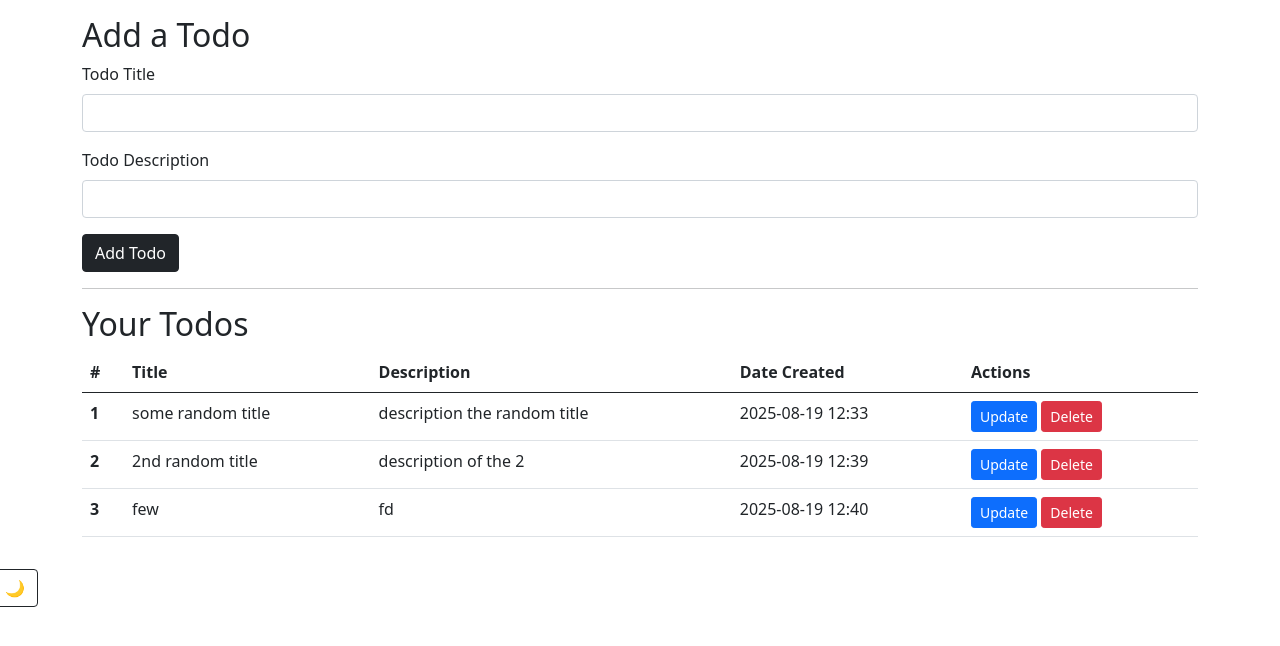
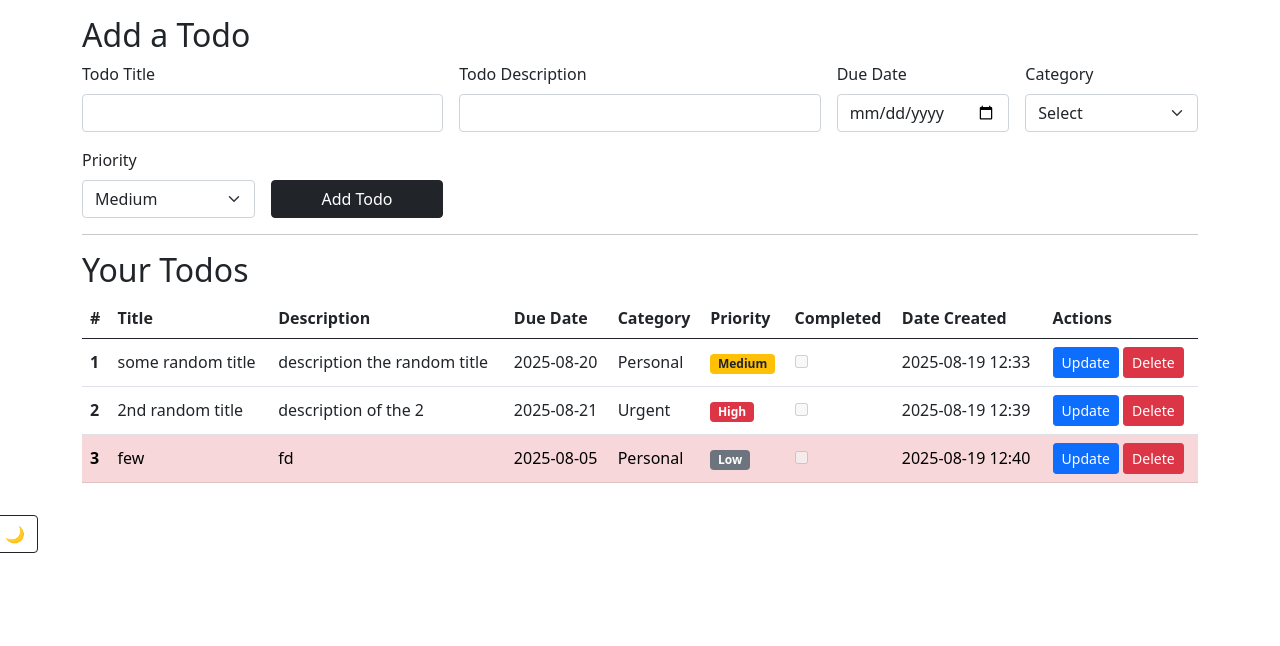
Before and after one commit to Abhishek2027ymca/FocusTrack, a Flask app: page / in a window 1280 px wide. Shown: the part 56-702 px from the top of the page. Run offline with Flask 3, Linux system fonts and the light colour scheme; data comes from the database, SQL or seed files in the repository; both versions use the stored data as it was after the commit.

Commit message:
Enhance Todo app: Add due date, category, priority, and completed status to todos with updated forms and display

```diff
--- a/app.py
+++ b/app.py
@@ -12,6 +12,10 @@ class Todo(db.Model):
     title = db.Column(db.String(200), nullable=False)
     desc = db.Column(db.String(500), nullable=False)
     date_created = db.Column(db.DateTime, default=datetime.utcnow)
+    due_date = db.Column(db.DateTime, nullable=True)
+    category = db.Column(db.String(100), nullable=True)
+    completed = db.Column(db.Boolean, default=False)
+    priority = db.Column(db.String(20), default='Medium')
 
     def __repr__(self) -> str:
         return f"{self.sno} - {self.title}"
@@ -21,12 +25,20 @@ def hello_world():
     if request.method=='POST':
         title = request.form['title']
         desc = request.form['desc']
-        todo = Todo(title=title, desc=desc)
+        due_date = request.form.get('due_date')
+        category = request.form.get('category')
+        priority = request.form.get('priority', 'Medium')
+        todo = Todo(
+            title=title,
+            desc=desc,
+            due_date=datetime.strptime(due_date, '%Y-%m-%d') if due_date else None,
+            category=category,
+            priority=priority
+        )
         db.session.add(todo)
         db.session.commit()
-
     allTodo = Todo.query.all()
-    return render_template('index.html', allTodo=allTodo)
+    return render_template('index.html', allTodo=allTodo, now=datetime.now)
 
 @app.route('/show')
 def products():
@@ -36,17 +48,20 @@ def products():
 
 @app.route('/update/<int:sno>', methods=['GET', 'POST'])
 def update(sno):
+    todo = Todo.query.filter_by(sno=sno).first()
     if request.method=='POST':
-        title = request.form['title']
-        desc = request.form['desc']
-        todo = Todo.query.filter_by(sno=sno).first()
-        todo.title = title
-        todo.desc = desc
+        todo.title = request.form['title']
+        todo.desc = request.form['desc']
+        due_date = request.form.get('due_date')
+        category = request.form.get('category')
+        priority = request.form.get('priority', 'Medium')
+        todo.due_date = datetime.strptime(due_date, '%Y-%m-%d') if due_date else None
+        todo.category = category
+        todo.priority = priority
+        todo.completed = 'completed' in request.form
         db.session.add(todo)
         db.session.commit()
         return redirect("/")
-
-    todo = Todo.query.filter_by(sno=sno).first()
     return render_template('update.html', todo=todo)
 
 @app.route('/delete/<int:sno>')
@@ -57,4 +72,6 @@ def delete(sno):
     return redirect("/")
 
 if __name__ == "__main__":
+    with app.app_context():
+        db.create_all()
     app.run(debug=True, port=5000)
--- a/templates/index.html
+++ b/templates/index.html
@@ -3,35 +3,72 @@
 {% block body %}
 <div class="container my-3">
     <h2>Add a Todo</h2>
-    <form action="/" method="POST">
-        <div class="mb-3">
+    <form action="/" method="POST" class="row g-3">
+        <div class="col-md-4">
             <label for="title" class="form-label">Todo Title</label>
             <input type="text" class="form-control" name="title" id="title" required>
         </div>
-        <div class="mb-3">
+        <div class="col-md-4">
             <label for="desc" class="form-label">Todo Description</label>
             <input type="text" class="form-control" name="desc" id="desc" required>
         </div>
-        <button type="submit" class="btn btn-dark">Add Todo</button>
+        <div class="col-md-2">
+            <label for="due_date" class="form-label">Due Date</label>
+            <input type="date" class="form-control" name="due_date" id="due_date">
+        </div>
+        <div class="col-md-2">
+            <label for="category" class="form-label">Category</label>
+            <select class="form-select" name="category" id="category">
+                <option value="">Select</option>
+                <option value="Work">Work</option>
+                <option value="Personal">Personal</option>
+                <option value="Urgent">Urgent</option>
+                <option value="Other">Other</option>
+            </select>
+        </div>
+        <div class="col-md-2">
+            <label for="priority" class="form-label">Priority</label>
+            <select class="form-select" name="priority" id="priority">
+                <option value="High">High</option>
+                <option value="Medium" selected>Medium</option>
+                <option value="Low">Low</option>
+            </select>
+        </div>
+        <div class="col-md-2 d-flex align-items-end">
+            <button type="submit" class="btn btn-dark w-100">Add Todo</button>
+        </div>
     </form>
     <hr>
     <h2>Your Todos</h2>
-    <table class="table">
+    <table class="table table-hover align-middle">
         <thead>
             <tr>
                 <th scope="col">#</th>
                 <th scope="col">Title</th>
                 <th scope="col">Description</th>
+                <th scope="col">Due Date</th>
+                <th scope="col">Category</th>
+                <th scope="col">Priority</th>
+                <th scope="col">Completed</th>
                 <th scope="col">Date Created</th>
                 <th scope="col">Actions</th>
             </tr>
         </thead>
         <tbody>
             {% for todo in allTodo %}
-            <tr>
+            <tr {% if todo.completed %}style="text-decoration:line-through;opacity:0.6;"{% endif %}
+                {% if todo.due_date and todo.due_date < now() %}class="table-danger"{% endif %}>
                 <th scope="row">{{ todo.sno }}</th>
                 <td>{{ todo.title }}</td>
                 <td>{{ todo.desc }}</td>
+                <td>{% if todo.due_date %}{{ todo.due_date.strftime('%Y-%m-%d') }}{% else %}-{% endif %}</td>
+                <td>{{ todo.category or '-' }}</td>
+                <td>
+                    <span class="badge bg-{% if todo.priority=='High' %}danger{% elif todo.priority=='Low' %}secondary{% else %}warning text-dark{% endif %}">{{ todo.priority }}</span>
+                </td>
+                <td>
+                    <input type="checkbox" disabled {% if todo.completed %}checked{% endif %}>
+                </td>
                 <td>{{ todo.date_created.strftime('%Y-%m-%d %H:%M') }}</td>
                 <td>
                     <a href="/update/{{ todo.sno }}" class="btn btn-sm btn-primary">Update</a>
```
Also changed, not shown: templates/update.html (+36 -6 lines), instance/todo.db.
